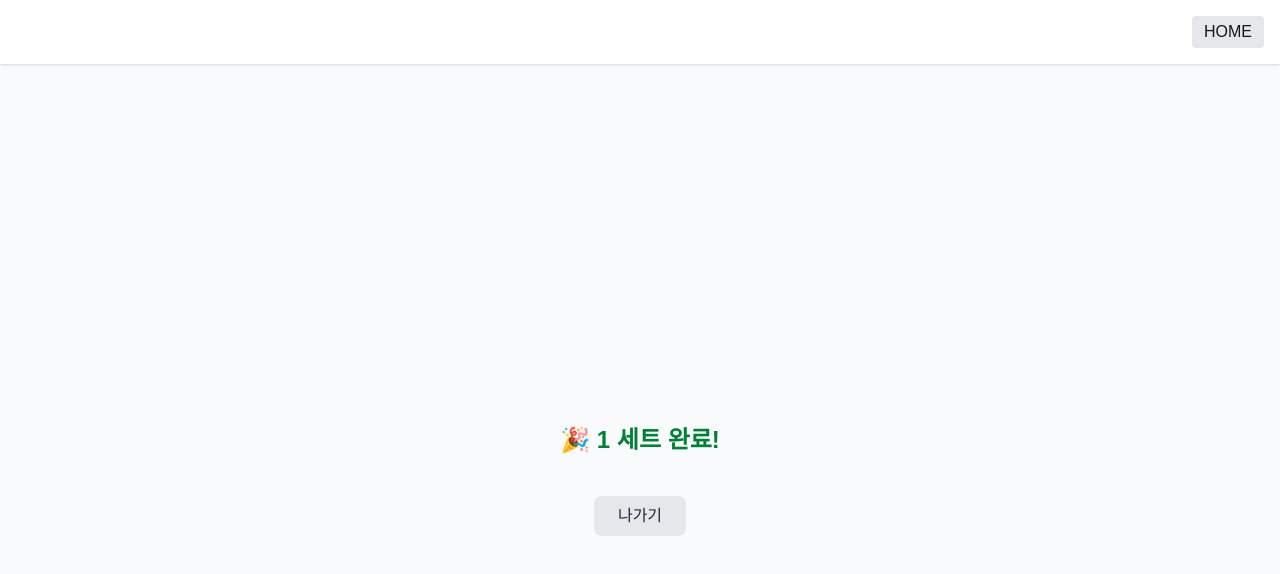
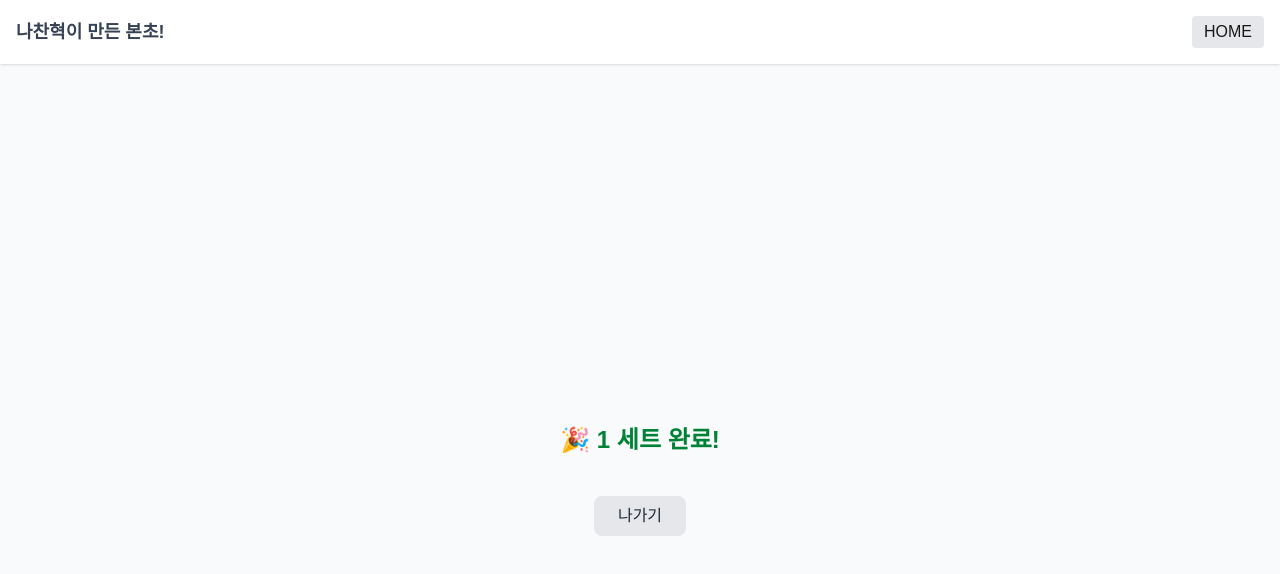
Before and after one commit to XuTuX/bonco-quiz, a Next.js app: page /quiz/1 in a window 1280 px wide. Shown: the top 574 px of the page. Built offline with nearby package versions, Linux system fonts and the light colour scheme.

Commit message:
내 이름  추가

```diff
--- a/components/Layout.tsx
+++ b/components/Layout.tsx
@@ -6,12 +6,15 @@ export default function Layout({ children }: { children: ReactNode }) {
     return (
         <div className="min-h-screen bg-gray-50">
             {/* 헤더 */}
-            <header className="w-full p-4 bg-white shadow-sm flex justify-end">
-                <Link href="/"
-                    className="px-3 py-1 bg-gray-200 hover:bg-gray-300 rounded">
-
+            <header className="w-full p-4 bg-white shadow-sm flex justify-between items-center">
+                <div className="text-lg font-semibold text-gray-700">
+                    나찬혁이 만든 본초!
+                </div>
+                <Link
+                    href="/"
+                    className="px-3 py-1 bg-gray-200 hover:bg-gray-300 rounded"
+                >
                     HOME
-
                 </Link>
             </header>
 
```
